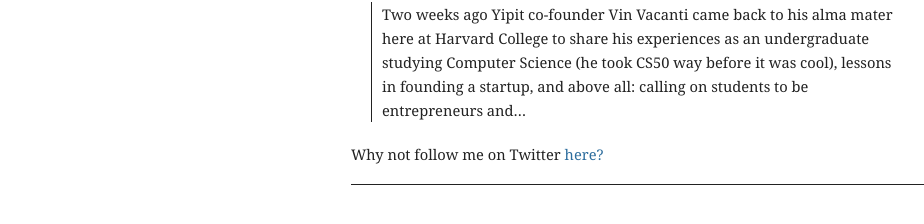
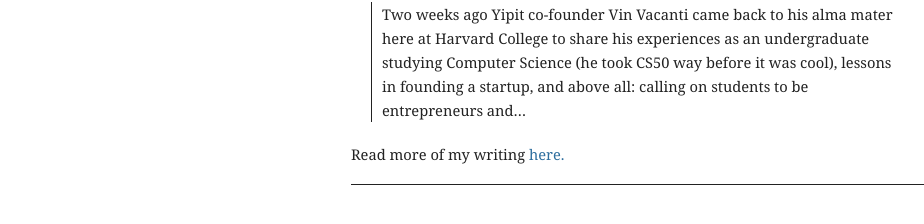
Before and after one commit to mbwong/mbwong.github.com, a Jekyll site: the page built from _posts/2011-11-26-harvard-tech-entrepreneurship-picks-up-steam.md, in a window 1280 px wide. Shown: the part 252-476 px from the top of the page, without its empty margins (97-1021 px from the left). Built offline with Jekyll 4.4.1, drawn with Linux system fonts in a browser that asks for light colours.

Commit message:
Update _layouts/post.html

```diff
--- a/_layouts/post.html
+++ b/_layouts/post.html
@@ -7,5 +7,5 @@
 </time>
 <article class="post">
 {{ content }}
-<p>Why not follow me on Twitter <a href="http://twitter.com/mbwong">here?</a></p>
+<p>Read more of my writing <a href="/archive.html">here.</a></p>
 </article>
```
